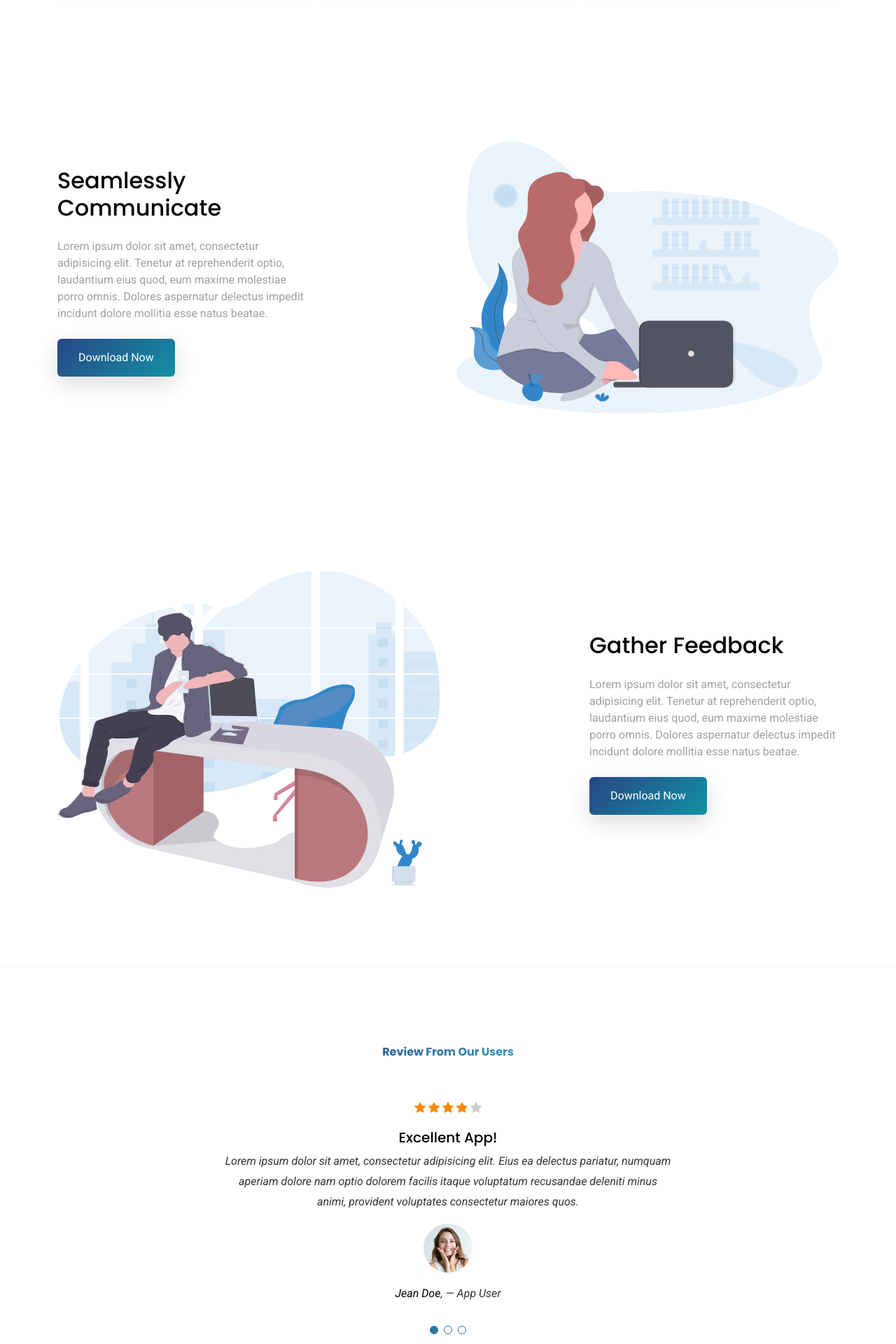
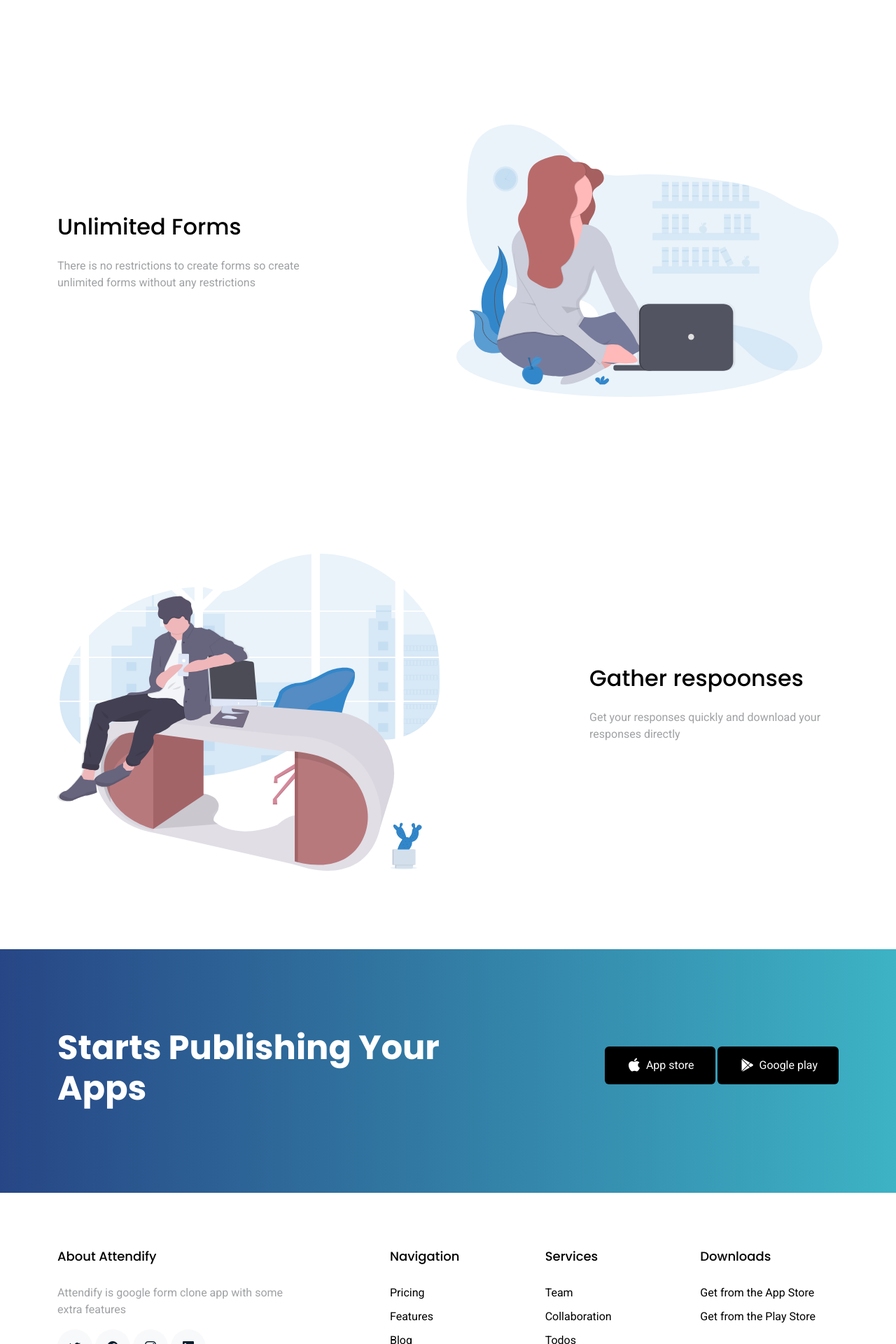
Before and after one commit to Rajadurai2/django-meeting-app, a Django app: page / in a window 1280 px wide. Shown: the part 2280-4200 px from the top of the page at 70% size. Run offline with Django 3.2, Linux system fonts and the light colour scheme; parts of the project's set-up code (start-up, migrations or seed data) failed here and were passed over; some libraries are stand-ins or nearby versions.

Commit message:
landing page updated in local

```diff
--- a/index/templates/index/landing_page.html
+++ b/index/templates/index/landing_page.html
@@ -7,7 +7,7 @@
   <meta charset="utf-8">
   <meta content="width=device-width, initial-scale=1.0" name="viewport">
 
-  <title>SoftLand Bootstrap Template - Index</title>
+  <title>Attendify</title>
   <meta content="" name="description">
   <meta content="" name="keywords">
 
@@ -104,8 +104,8 @@
         <div class="col-12 hero-text-image">
           <div class="row">
             <div class="col-lg-8 text-center text-lg-start">
-              <h1 data-aos="fade-right">Take any meeting Attendence</h1>
-              <p class="mb-5" data-aos="fade-right" data-aos-delay="100">Unlock the power of punctuality with our attendance app! </p>
+              <h1 data-aos="fade-right">Send Forms only to your meeting members</h1>
+              <p class="mb-5" data-aos="fade-right" data-aos-delay="100">No others can access your forms </p>
               <p data-aos="fade-right" data-aos-delay="200" data-aos-offset="-500"><a href="{% url 'index' %}" class="btn btn-outline-white">Get started</a></p>
             </div>
             <div class="col-lg-4 iphone-wrap">
@@ -179,21 +179,21 @@
             <div class="step">
               <span class="number">01</span>
               <h3>Sign Up</h3>
-              <p>Lorem ipsum dolor sit amet, consectetur adipisicing elit. Rem, optio.</p>
+              <p>Create your account to create your forms</p>
             </div>
           </div>
           <div class="col-md-4">
             <div class="step">
               <span class="number">02</span>
-              <h3>Create Profile</h3>
-              <p>Lorem ipsum dolor sit amet, consectetur adipisicing elit. Rem, optio.</p>
+              <h3>Create Forms</h3>
+              <p>Create forms with our templates or new one</p>
             </div>
           </div>
           <div class="col-md-4">
             <div class="step">
               <span class="number">03</span>
               <h3>Enjoy the app</h3>
-              <p>Lorem ipsum dolor sit amet, consectetur adipisicing elit. Rem, optio.</p>
+              <p>Share in your meetings and collect information</p>
             </div>
           </div>
         </div>
@@ -205,11 +205,9 @@
       <div class="container">
         <div class="row align-items-center">
           <div class="col-md-4 me-auto">
-            <h2 class="mb-4">Seamlessly Communicate</h2>
-            <p class="mb-4">Lorem ipsum dolor sit amet, consectetur adipisicing elit. Tenetur at reprehenderit optio,
-              laudantium eius quod, eum maxime molestiae porro omnis. Dolores aspernatur delectus impedit incidunt
-              dolore mollitia esse natus beatae.</p>
-            <p><a href="#" class="btn btn-primary">Download Now</a></p>
+            <h2 class="mb-4">Unlimited Forms</h2>
+            <p class="mb-4">There is no restrictions to create forms so create unlimited forms without any restrictions</p>
+
           </div>
           <div class="col-md-6" data-aos="fade-left">
             <img src="{% static 'assets/img/undraw_svg_2.svg' %}" alt="Image" class="img-fluid">
@@ -222,11 +220,8 @@
       <div class="container">
         <div class="row align-items-center">
           <div class="col-md-4 ms-auto order-2">
-            <h2 class="mb-4">Gather Feedback</h2>
-            <p class="mb-4">Lorem ipsum dolor sit amet, consectetur adipisicing elit. Tenetur at reprehenderit optio,
-              laudantium eius quod, eum maxime molestiae porro omnis. Dolores aspernatur delectus impedit incidunt
-              dolore mollitia esse natus beatae.</p>
-            <p><a href="#" class="btn btn-primary">Download Now</a></p>
+            <h2 class="mb-4">Gather respoonses</h2>
+            <p class="mb-4">Get your responses quickly and download your responses directly </p>
           </div>
           <div class="col-md-6" data-aos="fade-right">
             <img src="{% static 'assets/img/undraw_svg_3.svg' %}" alt="Image" class="img-fluid">
@@ -235,108 +230,7 @@
       </div>
     </section>
 
-    <!-- ======= Testimonials Section ======= -->
-    <section class="section border-top border-bottom">
-      <div class="container">
-        <div class="row justify-content-center text-center mb-5">
-          <div class="col-md-4">
-            <h2 class="section-heading">Review From Our Users</h2>
-          </div>
-        </div>
-        <div class="row justify-content-center text-center">
-          <div class="col-md-7">
 
-            <div class="testimonials-slider swiper" data-aos="fade-up" data-aos-delay="100">
-              <div class="swiper-wrapper">
-
-                <div class="swiper-slide">
-                  <div class="review text-center">
-                    <p class="stars">
-                      <span class="bi bi-star-fill"></span>
-                      <span class="bi bi-star-fill"></span>
-                      <span class="bi bi-star-fill"></span>
-                      <span class="bi bi-star-fill"></span>
-                      <span class="bi bi-star-fill muted"></span>
-                    </p>
-                    <h3>Excellent App!</h3>
-                    <blockquote>
-                      <p>Lorem ipsum dolor sit amet, consectetur adipisicing elit. Eius ea delectus pariatur, numquam
-                        aperiam dolore nam optio dolorem facilis itaque voluptatum recusandae deleniti minus animi,
-                        provident voluptates consectetur maiores quos.</p>
-                    </blockquote>
-
-                    <p class="review-user">
-
-                      <img src="{% static 'assets/img/person_1.jpg' %}" alt="Image" class="img-fluid rounded-circle mb-3">
-                      <span class="d-block">
-                        <span class="text-black">Jean Doe</span>, &mdash; App User
-                      </span>
-                    </p>
-
-                  </div>
-                </div><!-- End testimonial item -->
-
-                <div class="swiper-slide">
-                  <div class="review text-center">
-                    <p class="stars">
-                      <span class="bi bi-star-fill"></span>
-                      <span class="bi bi-star-fill"></span>
-                      <span class="bi bi-star-fill"></span>
-                      <span class="bi bi-star-fill"></span>
-                      <span class="bi bi-star-fill muted"></span>
-                    </p>
-                    <h3>This App is easy to use!</h3>
-                    <blockquote>
-                      <p>Lorem ipsum dolor sit amet, consectetur adipisicing elit. Eius ea delectus pariatur, numquam
-                        aperiam dolore nam optio dolorem facilis itaque voluptatum recusandae deleniti minus animi,
-                        provident voluptates consectetur maiores quos.</p>
-                    </blockquote>
-
-                    <p class="review-user">
-                      "{% static 'assets/img/person_2.jpg' %}"
-                      <img src= "{% static 'assets/img/person_2.jpg' %}" alt="Image" class="img-fluid rounded-circle mb-3">
-                      <span class="d-block">
-                        <span class="text-black">Johan Smith</span>, &mdash; App User
-                      </span>
-                    </p>
-
-                  </div>
-                </div><!-- End testimonial item -->
-
-                <div class="swiper-slide">
-                  <div class="review text-center">
-                    <p class="stars">
-                      <span class="bi bi-star-fill"></span>
-                      <span class="bi bi-star-fill"></span>
-                      <span class="bi bi-star-fill"></span>
-                      <span class="bi bi-star-fill"></span>
-                      <span class="bi bi-star-fill muted"></span>
-                    </p>
-                    <h3>Awesome functionality!</h3>
-                    <blockquote>
-                      <p>Lorem ipsum dolor sit amet, consectetur adipisicing elit. Eius ea delectus pariatur, numquam
-                        aperiam dolore nam optio dolorem facilis itaque voluptatum recusandae deleniti minus animi,
-                        provident voluptates consectetur maiores quos.</p>
-                    </blockquote>
-
-                    <p class="review-user">
-
-                      <img src="{% static 'assets/img/person_3.jpg' %}" alt="Image" class="img-fluid rounded-circle mb-3">
-                      <span class="d-block">
-                        <span class="text-black">Jean Thunberg</span>, &mdash; App User
-                      </span>
-                    </p>
-
-                  </div>
-                </div><!-- End testimonial item -->
-
-              </div>
-              <div class="swiper-pagination"></div>
-            </div>
-          </div>
-        </div>
-      </div>
-    </section><!-- End Testimonials Section -->
 
     <!-- ======= CTA Section ======= -->
     <section class="section cta-section">
@@ -359,9 +253,8 @@
     <div class="container">
       <div class="row">
         <div class="col-md-4 mb-4 mb-md-0">
-          <h3>About SoftLand</h3>
-          <p>Lorem ipsum dolor sit amet, consectetur adipisicing elit. Eius ea delectus pariatur, numquam aperiam
-            dolore nam optio dolorem facilis itaque voluptatum recusandae deleniti minus animi.</p>
+          <h3>About Attendify</h3>
+          <p>Attendify is google form clone app with some extra features</p>
           <p class="social">
             <a href="#"><span class="bi bi-twitter"></span></a>
             <a href="#"><span class="bi bi-facebook"></span></a>
```
Also changed, not shown: db.sqlite3.
